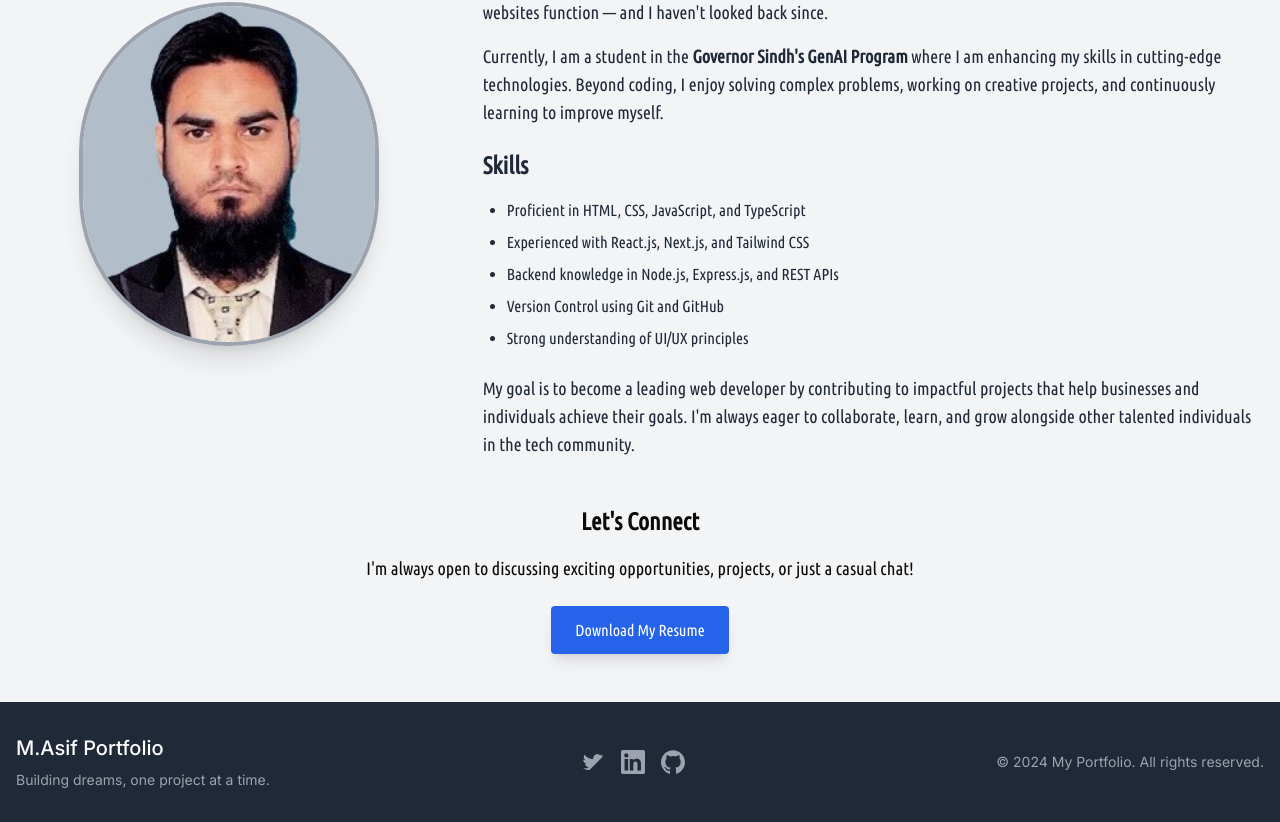
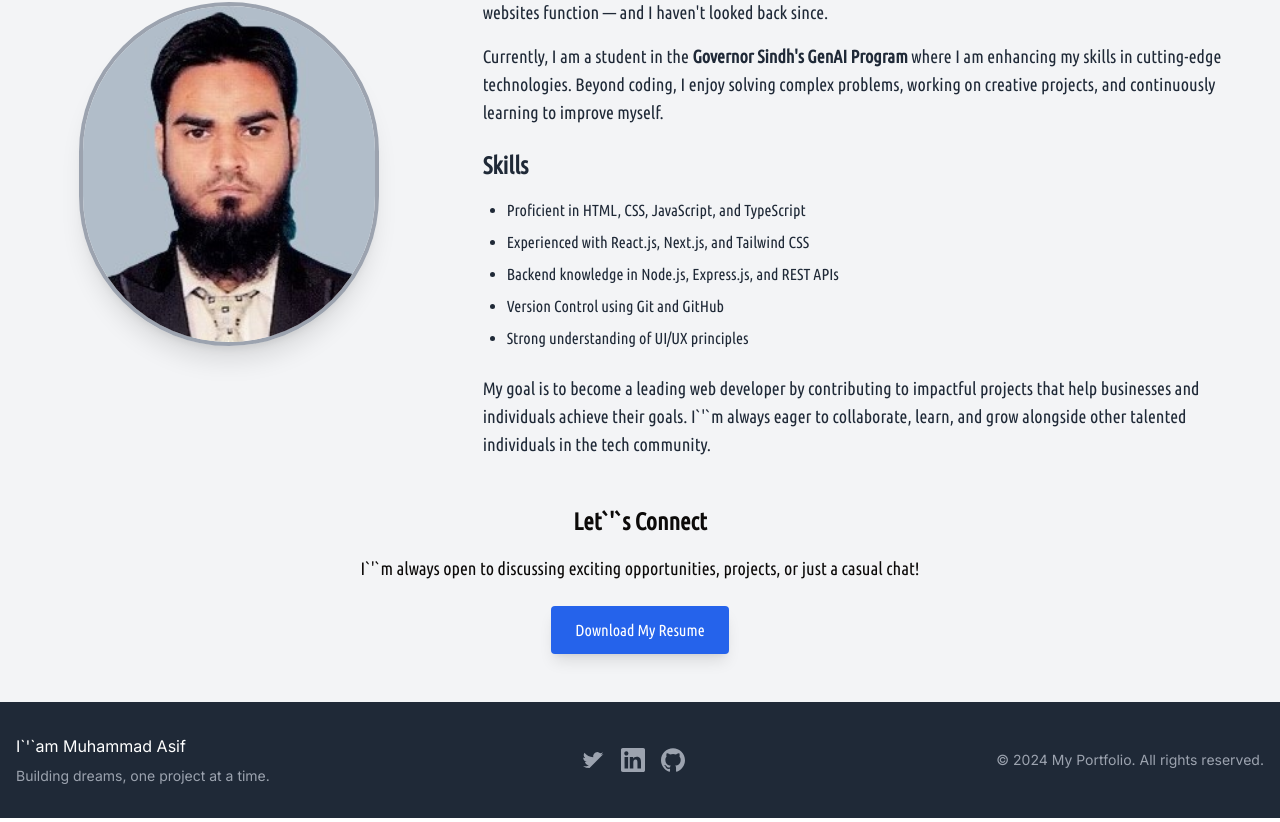
Before and after one commit to Muhammadasif1986/My_portfolio-, a Next.js app: page /about in a window 1280 px wide. Shown: the part 358-1180 px from the top of the page. Built offline with nearby package versions, Linux system fonts and the light colour scheme; a web font is replaced by a local one.

Commit message:
errors solved
errors solved

```diff
--- a/app/about/page.tsx
+++ b/app/about/page.tsx
@@ -67,16 +67,16 @@ export default function About() {
             <p className="mt-6 text-lg">
               My goal is to become a leading web developer by contributing to
               impactful projects that help businesses and individuals achieve
-              their goals. I'm always eager to collaborate, learn, and grow
+              their goals. I`&apos;`m always eager to collaborate, learn, and grow
               alongside other talented individuals in the tech community.
             </p>
           </div>
         </div>
 
         <div className="mt-12 text-center">
-          <h3 className="text-2xl font-bold mb-4">Let's Connect</h3>
+          <h3 className="text-2xl font-bold mb-4">Let`&apos;`s Connect</h3>
           <p className="text-lg">
-            I'm always open to discussing exciting opportunities, projects, or
+            I`&apos;`m always open to discussing exciting opportunities, projects, or
             just a casual chat!
           </p>
           <a
--- a/app/components/footer.tsx
+++ b/app/components/footer.tsx
@@ -4,7 +4,7 @@ export default function Footer() {
     <footer className="bg-gray-800 text-white">
       <div className="container mx-auto py-8 px-4 flex flex-col md:flex-row justify-between items-center">
         <div>
-          <h1 className="text-xl font-medium">M.Asif Portfolio</h1>
+          <h1 className="text-xl font-medium"></h1>I`&apos;`am Muhammad Asif
           <p className="text-sm mt-2 text-gray-400">
             Building dreams, one project at a time.
           </p>
--- a/app/components/heroSection.tsx
+++ b/app/components/heroSection.tsx
@@ -25,7 +25,7 @@ function HeroSection() {
             <p>Hello! I`&apos;`m</p>
             <p>Muhammad Asif</p>
             <p className="mt-4 text-xl">
-              I'm a creative web developer passionate about building innovative digital solutions.
+              I`&apos;`m a creative web developer passionate about building innovative digital solutions.
             </p>
 
             <p className="mt-4 text-lg text-gray-600">
--- a/app/contact/page.tsx
+++ b/app/contact/page.tsx
@@ -30,7 +30,7 @@ export default function Contact() {
         <div className="grid grid-cols-1 md:grid-cols-2 gap-8 mb-12">
 
           <div className="bg-white shadow-md rounded-lg p-6">
-            <h2 className="text-2xl font-bold text-gray-700 mb-4">Let's Connect</h2>
+            <h2 className="text-2xl font-bold text-gray-700 mb-4">Let`&apos;`s Connect</h2>
             <p className="text-gray-600 mb-6">
               Feel free to reach out via email or phone, or connect with me on social media.
             </p>
```
